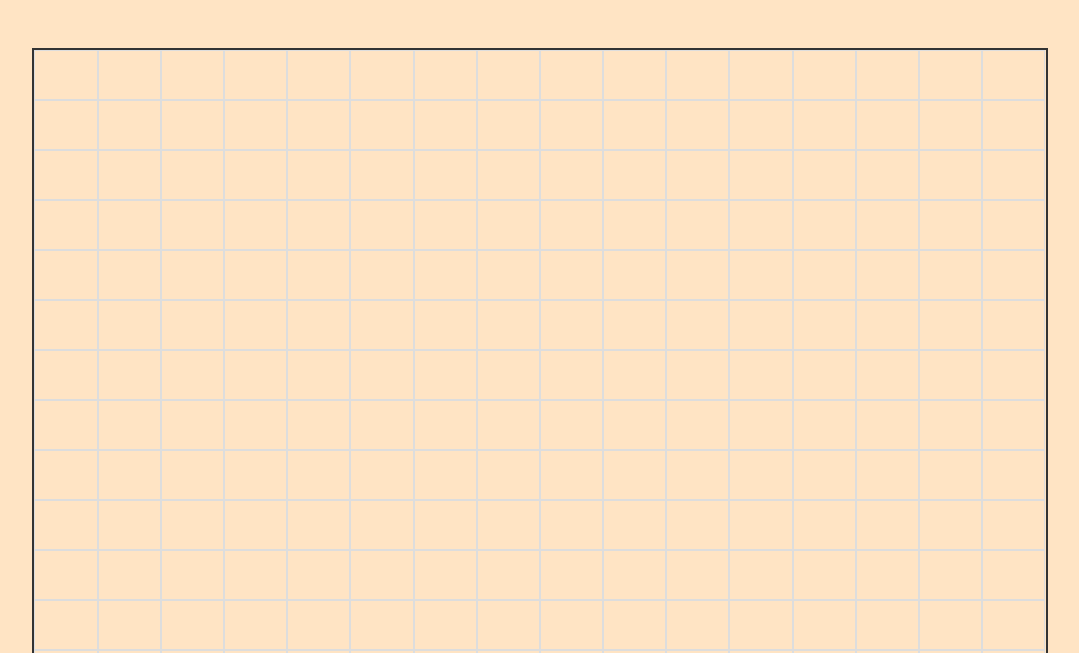
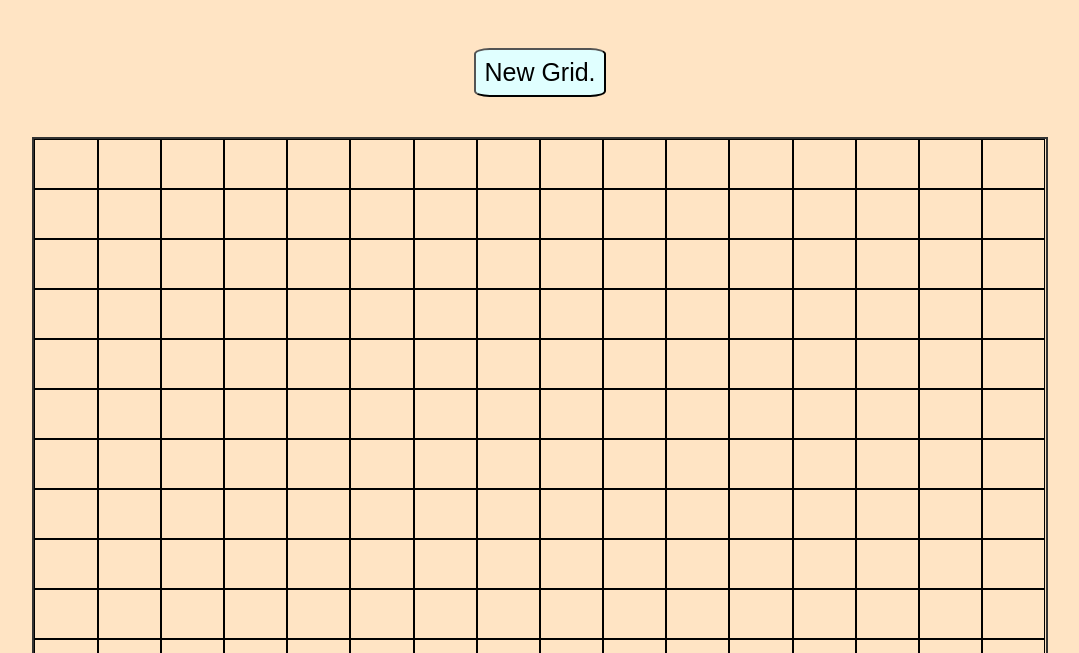
Before and after one commit to atifsarfraz80/etch-a-sketch, a plain HTML site: page index.html in a window 1280 px wide. Shown: the part 147-800 px from the top of the page, without its empty margins (100-1179 px from the left). Drawn offline with Linux system fonts and the light colour scheme.

Commit message:
Added the new Grid button. this button takes up the new size upto 100 and then removes previous grid and creates a new one

```diff
--- a/index.html
+++ b/index.html
@@ -12,6 +12,9 @@
         <div class="heading">
             <h1 class="text">Etch a sketch!</h1>
         </div>
+        <div class="new-grid">
+            <button class="butt">New Grid.</button>
+        </div>
         <div class="grid">
 
         </div>
--- a/script.js
+++ b/script.js
@@ -1,9 +1,44 @@
 let container = document.querySelector('.grid');
 
-for(let i = 0 ; i < 256 ; i++)
+function gridCreation(size)
 {
-    const box = document.createElement('div');
-    box.classList.add("grid-box");
+    container.innerHTML = "";
 
+    const boxPercentage = 100/size;
+
+    const totalBoxes = size*size;
+    for(let i = 0 ; i < totalBoxes ; i++)
+    {
+        const box = document.createElement('div');
+        box.classList.add("grid-box");
+
+        box.style.width = `${boxPercentage}%`;
+        box.style.height = `${boxPercentage}%`;
+        box.style.boxSizing = 'border-box';
+        box.style.border = '1px solid black';
+
+        box.addEventListener("mouseenter", (e) =>{
+        e.target.style.backgroundColor = '#b4e1ff';
+    });
     container.appendChild(box);
+    }
 }
+
+gridCreation(16);
+
+
+let button = document.querySelector('.butt');
+button.addEventListener('click' , () => {
+    let size = prompt("Enter the Size of your new Grid.(MAX 100)");
+
+    size = parseInt(size);
+
+    while (isNaN(size) || size < 1 || size > 100)
+    {
+        size = prompt("Enter the Size of your new Grid.(MAX 100)");
+        size = parseInt(size);
+    }
+
+    gridCreation(size);
+
+});
--- a/style.css
+++ b/style.css
@@ -22,9 +22,16 @@ body{
     border: 2px solid #333;
 }
 
-.grid-box{
-    width: 6.25%;
-    height: 6.25%;
-    box-sizing: border-box;
-    border: 1px solid #ddd;
+
+button{
+    font-size: 25px;
+    border-radius: 12%;
+    background-color: lightcyan;
+    padding: 8px;
+    margin-bottom: 40px;
 }
+
+button:hover{
+    background-color: lightblue;
+    font-size: 30px;
+}
```
